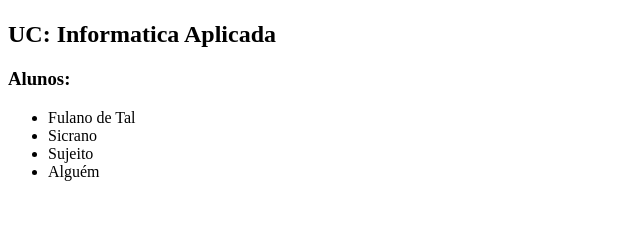
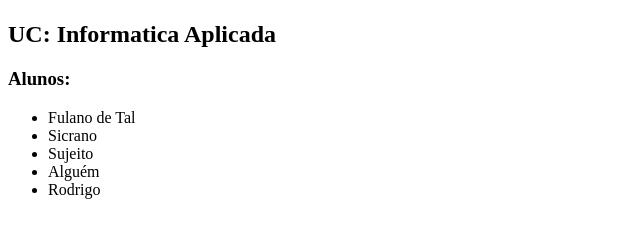
Before and after one commit to edemilson-senai-tb-treinamento/DESI2020, a plain HTML site: page index.html in a window 1280 px wide. Shown: the part 59-296 px from the top of the page, without its empty margins (0-640 px from the left). Drawn offline with Linux system fonts and the light colour scheme.

Commit message:
Alteracao de rodrigo

```diff
--- a/index.html
+++ b/index.html
@@ -19,6 +19,7 @@
         <li>Sicrano</li>
         <li>Sujeito</li>
         <li>Alguém</li>
+        <li>Rodrigo</li>
     </ul>
 </body>
 </html>
```
